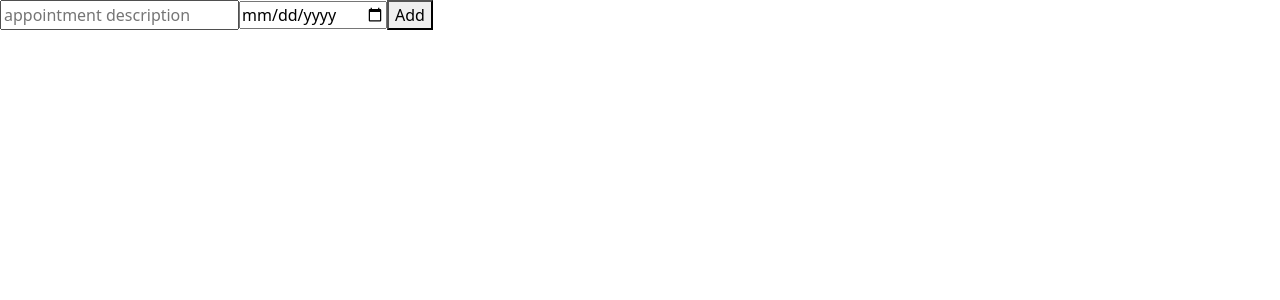
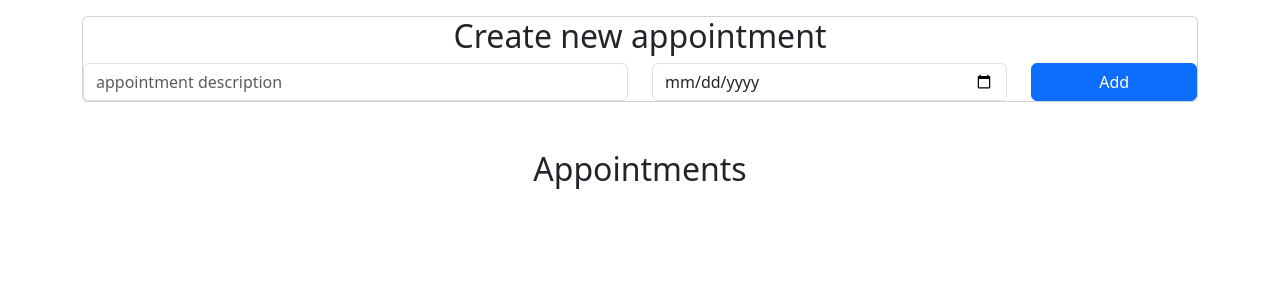
Before and after one commit to hfang821/appointment-app, an Angular app: page / in a window 1280 px wide. Shown: the top 300 px of the page. Built offline with nearby package versions, Linux system fonts and the light colour scheme.

Commit message:
add initial stylings

```diff
--- a/src/app/appointment-list/appointment-list.component.html
+++ b/src/app/appointment-list/appointment-list.component.html
@@ -1,14 +1,33 @@
-<div>
+<div class="container">
+    <div class="card mt-3">
+        <div class="row">
+            <div class="col">
+                <h2 class="text-center">
+                    Create new appointment
+                </h2>
+            </div>
+        </div>
+        <div class="row">
+            <div class="col-md-6">
                 <!-- ngModel allows for two way binding -->
-    <input [(ngModel)]="newAppointmentTitle" placeholder="appointment description">
-    <input [(ngModel)]="newAppointmentDate" type="date" placeholder="appointment date">
-    <button (click)="addAppointment()">Add</button>
+                <input class="form-control" [(ngModel)]="newAppointmentTitle" placeholder="appointment description">
+            </div>
+            <div class="col-md-4">
+                <input class="form-control" [(ngModel)]="newAppointmentDate" type="date" placeholder="appointment date">
+            </div>
+            <div class="col-md-2">
+                <button class="btn btn-primary w-100" (click)="addAppointment()">Add</button>
+            </div>
+        </div>
     </div>
 
-<ul>
-    <li *ngFor="let appointment of appointments; index as i">
+    <h2 class="text-center mt-5">Appointments</h2>
+
+    <ul class="list-group mt-3">
+        <li class="list-group-item d-flex justify-content-between align-items-center" *ngFor="let appointment of appointments; index as i">
             <!-- list the appointments id, titles and dates in custom formats -->
             {{appointment.id}} {{appointment.title}} {{appointment.date | date: 'dd.MM.yyyy'}}
-        <button (click)="deleteAppointment(i)">Delete</button>
+            <button class="btn btn-danger" (click)="deleteAppointment(i)">Delete</button>
         </li>
     </ul>
+</div>
```
Lines whose indentation alone changed are shown as unchanged.
